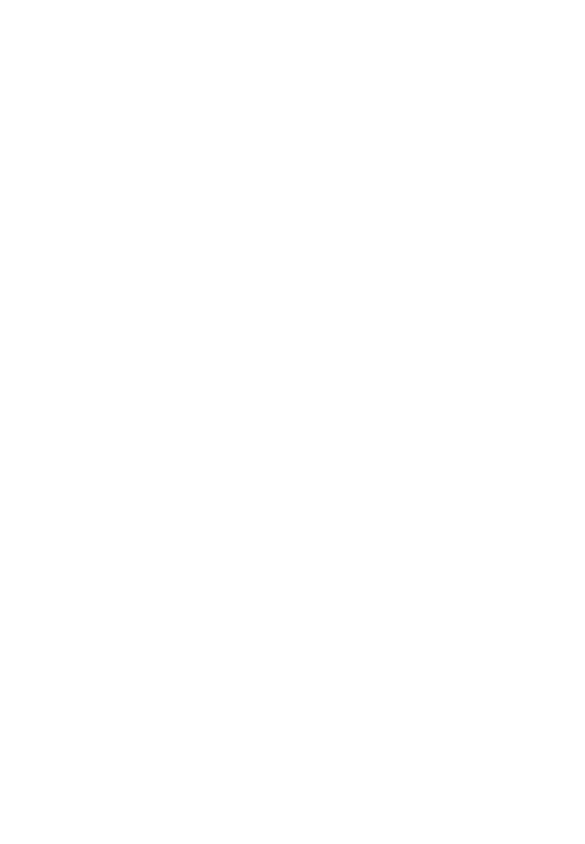
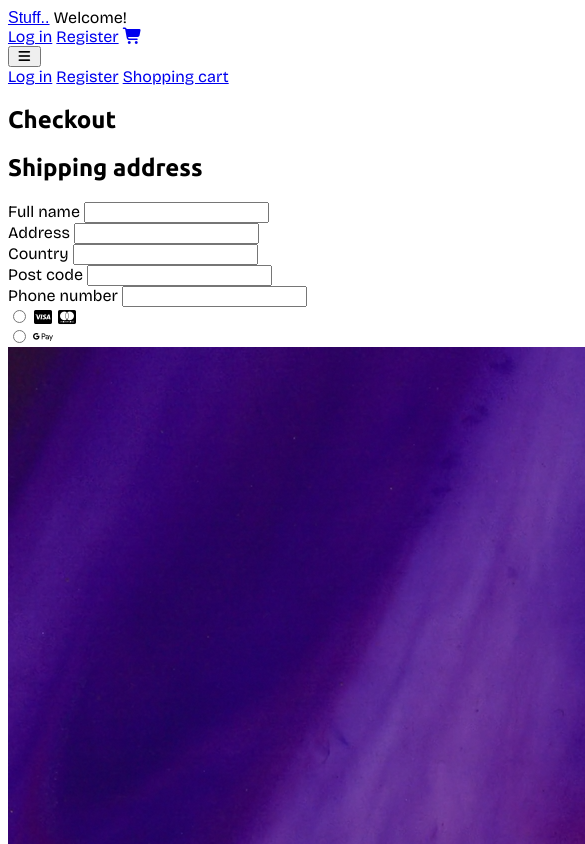
Before and after one commit to CesarCS9/ecommerce-project-exam1, a plain HTML site: page checkout/index.html in a window 390 px wide. Shown: the top 844 px of the page, 585 px wide, since content can reach past the window. Drawn offline with nearby package versions, Linux system fonts and the light colour scheme; a web font is replaced by a local one.

Commit message:
Create HTML structure for all pages

```diff
--- a/checkout/index.html
+++ b/checkout/index.html
@@ -0,0 +1,125 @@
+<!doctype html>
+<html lang="en">
+  <head>
+    <meta charset="UTF-8" />
+    <meta name="viewport" content="width=device-width, initial-scale=1.0" />
+    <title>STUFF | Checkout</title>
+    <link
+      rel="stylesheet"
+      href="https://cdnjs.cloudflare.com/ajax/libs/font-awesome/7.3.1/css/all.min.css"
+      integrity="sha512-QeR2VH+lsBE5LSAe1Q5EnTBbe7XTBubt8dG93Y7gidSgdMCr8nVqKcfKAMyN96SV8KDbZVTDXChatu5G2KQGzg=="
+      crossorigin="anonymous"
+      referrerpolicy="no-referrer"
+    />
+    <link rel="preconnect" href="https://fonts.googleapis.com" />
+    <link rel="preconnect" href="https://fonts.gstatic.com" crossorigin />
+
+    <link
+      href="https://fonts.googleapis.com/css2?family=Boldonse&family=Bricolage+Grotesque:opsz,wght@12..96,200..800&family=Ubuntu:wght@300;400;500;700&display=swap"
+      rel="stylesheet"
+    />
+    <link rel="stylesheet" href="../src/css/style.css" />
+  </head>
+  <body>
+    <header>
+      <nav aria-label="Main navigation">
+        <div>
+          <a href="../index.html" class="nav-logo logo">Stuff..</a>
+          <span>Welcome!</span>
+        </div>
+        <div class="nav-actions">
+          <!-- Desktop navigation -->
+          <div class="nav-desktop-links">
+            <a href="../account/login.html">Log in</a>
+            <a href="../account/register.html">Register</a>
+            <a href="../cart/index.html" aria-label="Shopping cart">
+              <i class="fa-solid fa-cart-shopping" aria-hidden="true"></i>
+            </a>
+          </div>
+
+          <!-- Mobile navigation -->
+          <button
+            class="nav-burger"
+            type="button"
+            aria-label="Open navigation menu"
+            aria-expanded="false"
+            aria-controls="mobile-menu"
+          >
+            <i class="fa-solid fa-bars" aria-hidden="true"></i>
+          </button>
+        </div>
+
+        <!-- Mobile menu -->
+        <div id="mobile-menu" class="nav-mobile-menu">
+          <a href="../account/login.html">Log in</a>
+          <a href="../account/register.html">Register</a>
+          <a href="../cart/index.html">Shopping cart</a>
+        </div>
+      </nav>
+    </header>
+
+    <main>
+      <section class="checkout">
+        <h1>Checkout</h1>
+
+        <div class="checkout-grid">
+
+          <div class="shipping-details">
+            <form action="">
+              <h2>Shipping address</h2>
+              <div class="form-field">
+                <label for="fullname">Full name</label>
+                <input type="text" id="fullname" required/>
+              </div>
+              <div class="form-field">
+                <label for="address">Address</label>
+                <input type="text" id="address"required/>
+              </div>
+              <div class="form-field">
+                <label for="country">Country</label>
+                <input type="text" id="country" required/>
+              </div>
+              <div class="form-field">
+                <label for="postcode">Post code</label>
+                <input type="text" id="postcode" required/>
+              </div>
+              <div class="form-field">
+                <label for="phonenumber">Phone number</label>
+                <input type="text" id="phonenumber" required/>
+              </div>
+            </form>
+          </div>
+
+          <div class="payment-options">
+            <div class="payment-option">
+              <input type="radio" id="card-payment" name="payment" aria-label="Credit or debit card"/>
+              <i class="fa-brands fa-cc-visa" aria-label="Visa"></i>
+              <i class="fa-brands fa-cc-mastercard" aria-label="Mastercard"></i>
+            </div>
+            <div class="payment-option">
+              <input type="radio" id="google-payment" name="payment" aria-label="Google Pay"/>
+              <i class="fa-brands fa-google-pay" aria-hidden="true"></i>
+            </div>
+          </div>
+
+        </div>
+      </section>
+    </main>
+
+    <footer>
+      <picture>
+        <source
+          media="(min-width: 768px)"
+          srcset="../assets/images/decorative-footer-desktop.png"
+        />
+        <img src="../assets/images/decorative-footer-mobile.png" alt="" />
+      </picture>
+      <div>
+        <h2 class="logo">Stuff..</h2>
+        <p>Everyday things, better</p>
+      </div>
+      <a href="">Terms & conditions</a>
+      <p>&reg; 2024 STUFF. All rights reserved</p>
+    </footer>
+  </body>
+</html>
--- a/src/css/style.css
+++ b/src/css/style.css
@@ -1,3 +1,7 @@
+* {
+  box-sizing: border-box;
+}
+
 body {
     font-family: "Bricolage Grotesque", sans-serif;
 }
```
Also changed, not shown: success/index.html (+130 -0 lines).
